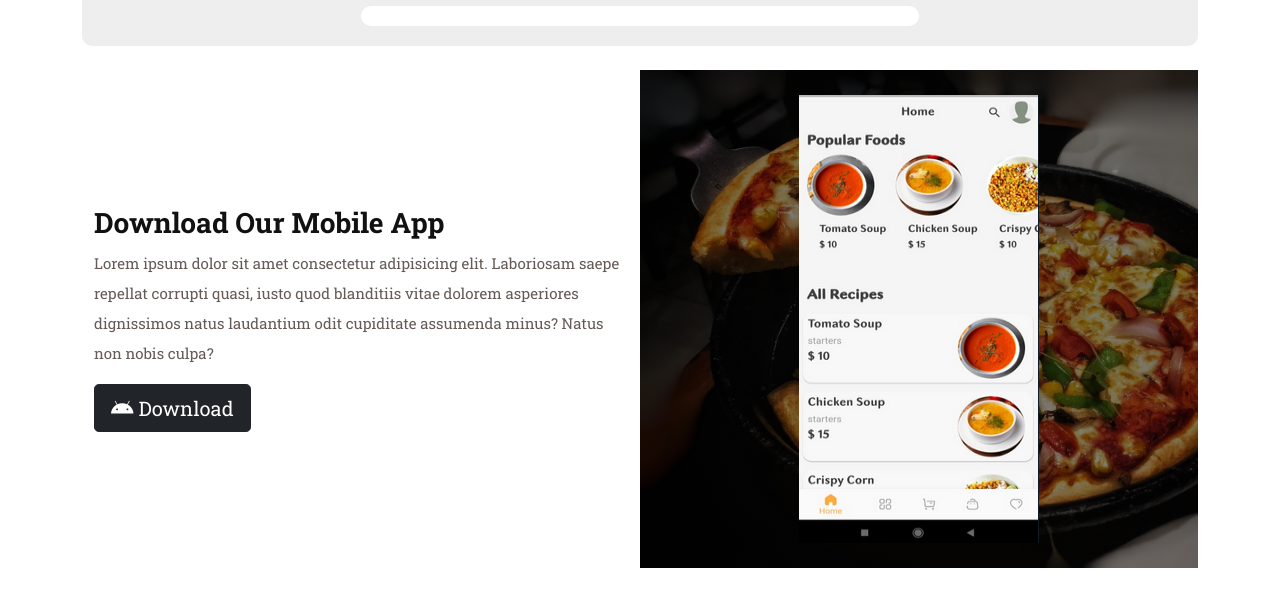
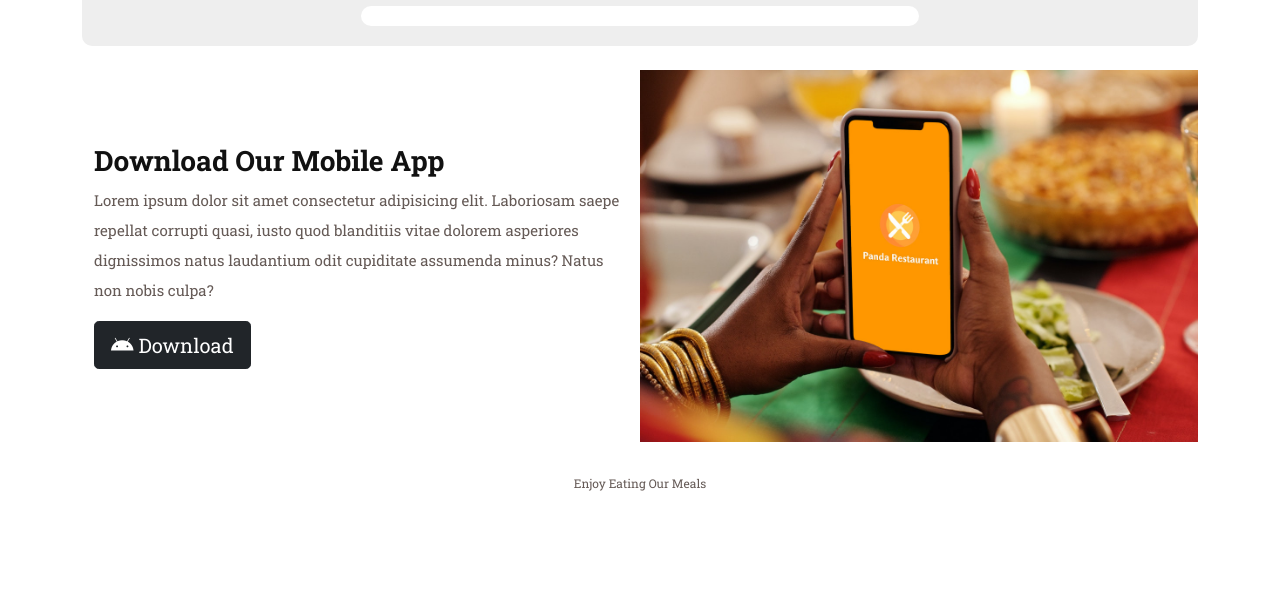
Before and after one commit to ahmedmaherdev/foodOrderApp, a website built with webpack: page index.html in a window 1280 px wide. Shown: the part 385-982 px from the top of the page. After the commit the page ends 899 px from the top, so only its background shows below. Built offline with nearby package versions, Linux system fonts and the light colour scheme; no server answers.

Commit message:
add photo app

```diff
--- a/css/styles.css
+++ b/css/styles.css
@@ -122,17 +122,14 @@ body {
   line-height: 2;
 }
 .app-container {
-  background-image: linear-gradient(rgba(0, 0, 0, 0.527), rgba(0, 0, 0, 0.5)),
-    url('../img/pizza.jpg');
-  background-size: cover;
+  padding: 0px;
   display: flex;
   align-items: center;
   justify-content: center;
-  background-color: #111;
 }
 .main .container .mobile .app-photo {
-  width: 45%;
-  height: 90%;
+  width: 100%;
+  height: max-content;
 }
 
 .search-section {
--- a/index.html
+++ b/index.html
@@ -217,7 +217,7 @@
           </div>
           <div class="col-sm-12 col-md-6 app-container">
             <img
-              src="./img/android-app.png"
+              src="./img/smartmockups_ktaamfst.jpg"
               alt="app photo"
               class="app-photo"
             />
```
Also changed, not shown: img/smartmockups_ktaamfst.jpg (added).
